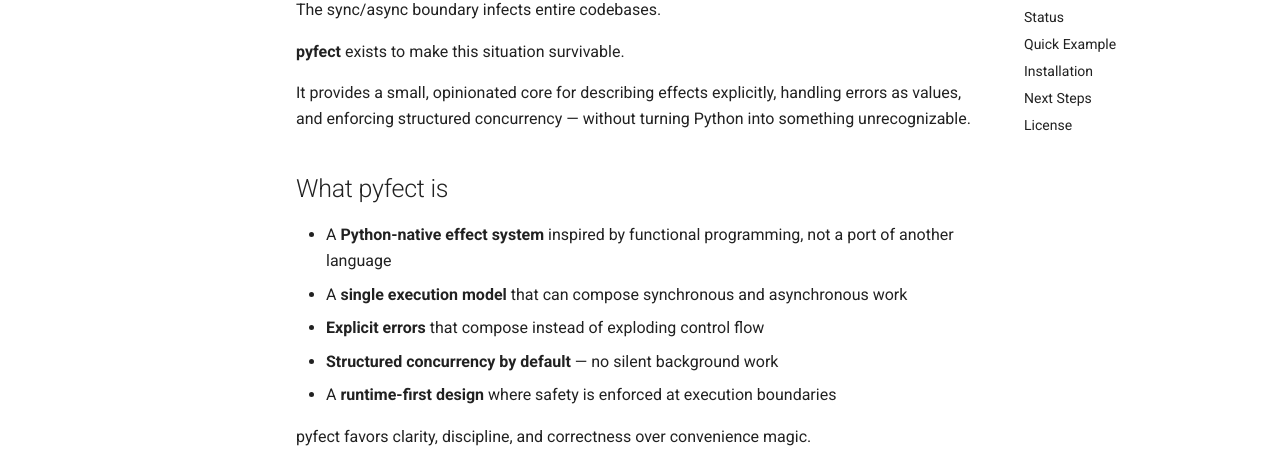
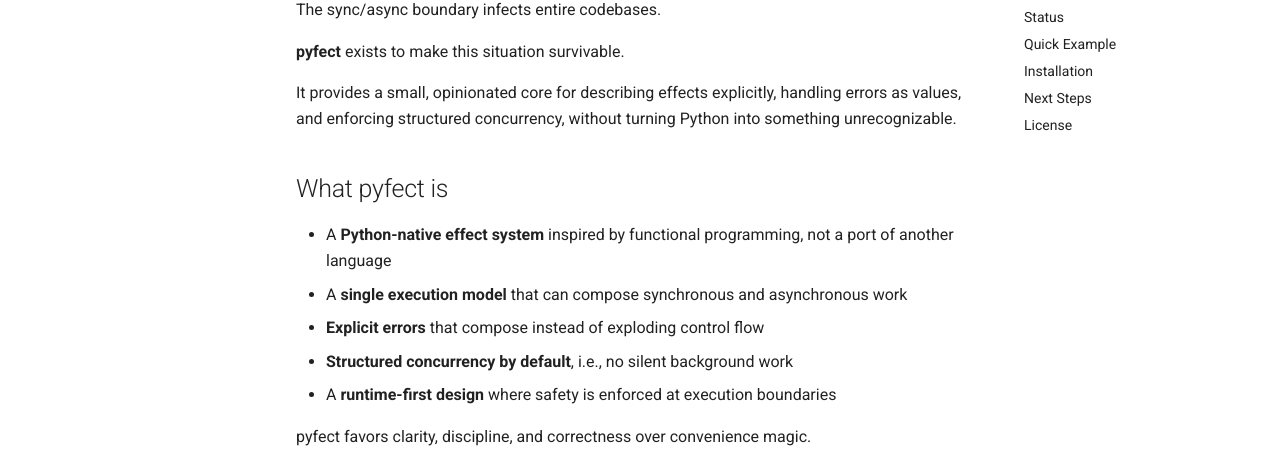
Before and after one commit to pyfect/pyfect, an MkDocs documentation site: the page built from docs/index.md, in a window 1280 px wide and 1400 px high. Shown: the part 349-809 px from the top of the window. Built offline with MkDocs 1.6.1 and Material for MkDocs 9.7.7, drawn with Linux system fonts in a browser that asks for light colours; comment, search, counter and statistics services are not loaded; some of the changed text lies outside the part shown.

Commit message:
Corrected docs

```diff
--- a/docs/index.md
+++ b/docs/index.md
@@ -6,14 +6,14 @@
 
 **pyfect** exists to make this situation survivable.
 
-It provides a small, opinionated core for describing effects explicitly, handling errors as values, and enforcing structured concurrency — without turning Python into something unrecognizable.
+It provides a small, opinionated core for describing effects explicitly, handling errors as values, and enforcing structured concurrency, without turning Python into something unrecognizable.
 
 ## What pyfect is
 
 - A **Python-native effect system** inspired by functional programming, not a port of another language
 - A **single execution model** that can compose synchronous and asynchronous work
 - **Explicit errors** that compose instead of exploding control flow
-- **Structured concurrency by default** — no silent background work
+- **Structured concurrency by default**, i.e., no silent background work
 - A **runtime-first design** where safety is enforced at execution boundaries
 
 pyfect favors clarity, discipline, and correctness over convenience magic.
@@ -47,7 +47,7 @@
 
 ### Small core, honest utilities
 
-The core of pyfect is intentionally small. Utilities are built on top — but only when they preserve explicit failure, structured concurrency, and resource safety.
+The core of pyfect is intentionally small. Utilities are built on top but only when they preserve explicit failure, structured concurrency, and resource safety.
 
 ## Status
 
@@ -62,7 +62,7 @@
 from pyfect import effect, pipe
 
 # Define an effect that might fail
-def divide(a: int, b: int) -> effect.Effect[str, float, None]:
+def divide(a: int, b: int) -> effect.Effect[float, str, None]:
     if b == 0:
         return effect.fail("Division by zero")
     return effect.succeed(a / b)
--- a/pyproject.toml
+++ b/pyproject.toml
@@ -51,7 +51,7 @@
 ]
 
 [project.urls]
-Homepage = "https://github.com/pyfect/pyfect"
+Homepage = "https://pyfect.readthedocs.io"
 Documentation = "https://pyfect.readthedocs.io"
 Repository = "https://github.com/pyfect/pyfect"
 Issues = "https://github.com/pyfect/pyfect/issues"
```
Also changed, not shown: docs/api/combinators.md (+4 -2 lines), docs/api/effect.md (+4 -2 lines), docs/concepts/effects.md (+1 -1 lines), docs/getting-started/installation.md (+1 -4 lines), 1 other file.
